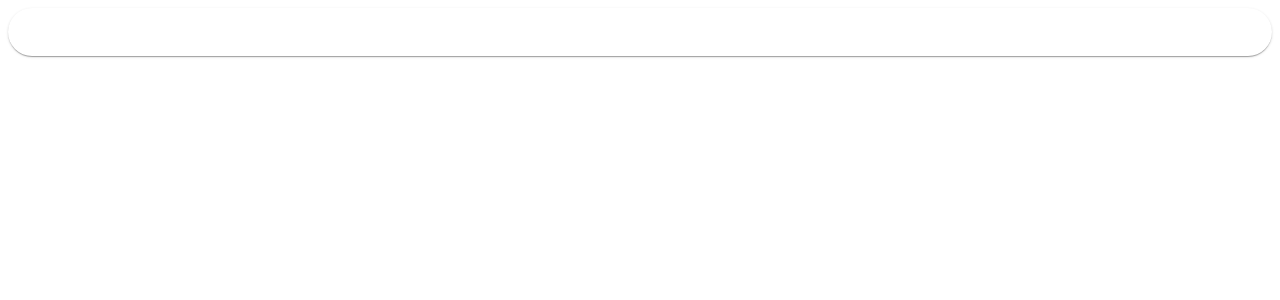
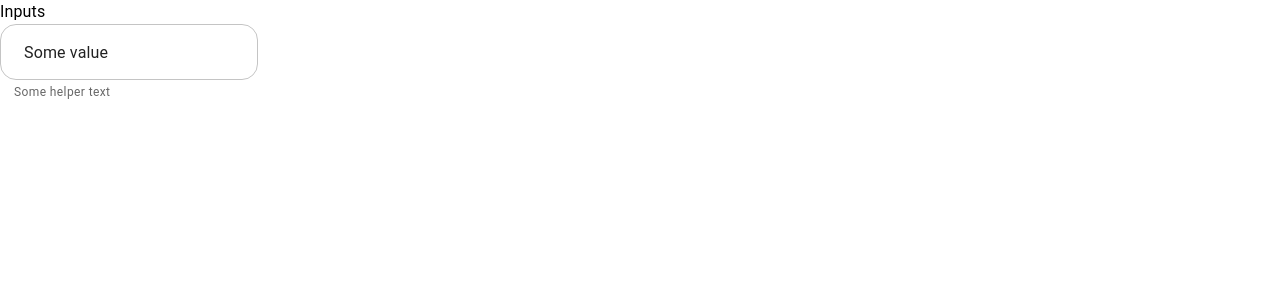
Before and after one commit to iGomezP/ProyectoGOAT, a React (Vite) app in the folder frontaxenacademy/: page /oui in a window 1280 px wide. Shown: the top 300 px of the page. Built offline with nearby package versions, Linux system fonts and the light colour scheme.

Commit message:
primeros estilos

```diff
--- a/frontaxenacademy/package.json
+++ b/frontaxenacademy/package.json
@@ -15,7 +15,8 @@
     "@mui/material": "^5.15.12",
     "env-cmd": "^10.1.0",
     "react": "^18.2.0",
-    "react-dom": "^18.2.0"
+    "react-dom": "^18.2.0",
+    "react-router-dom": "^6.22.2"
   },
   "devDependencies": {
     "@types/react": "^18.2.56",
@@ -26,6 +27,7 @@
     "eslint": "^8.56.0",
     "eslint-plugin-react-hooks": "^4.6.0",
     "eslint-plugin-react-refresh": "^0.4.5",
+    "tailwindcss": "^3.4.1",
     "typescript": "^5.2.2",
     "vite": "^5.1.4"
   }
--- a/frontaxenacademy/src/App.css
+++ b/frontaxenacademy/src/App.css
@@ -0,0 +1,4 @@
+@import 'styles/Login.css';
+@tailwind base;
+@tailwind components;
+@tailwind utilities;
--- a/frontaxenacademy/src/App.tsx
+++ b/frontaxenacademy/src/App.tsx
@@ -1,11 +1,25 @@
+import { Route, createBrowserRouter, createRoutesFromElements, RouterProvider } from 'react-router-dom';
 import './App.css'
-import Index from './components/Login'
+import Login from './components/Admin/Login'
+import Index from './components/General/Index';
+import OuiCatalog from './components/OuiCatalog/OuiCatalog';
+
+const router = createBrowserRouter(
+  createRoutesFromElements(
+    <>
+      <Route path="/index" element={<Index />} />
+      <Route path="/login" element={<Login />} />
+      <Route path="/oui" element={<OuiCatalog />} />
+    </>
+  )
+);
 
 function App() {
 
+
   return (
     <>
-      <Index></Index>
+      <RouterProvider router={router} />
     </>
   )
 }
--- /dev/null
+++ b/frontaxenacademy/src/components/Admin/Login.tsx
@@ -0,0 +1,16 @@
+import { Box, Paper } from "@mui/material"
+
+const Login = () => {
+
+
+
+    return (
+        <>
+            <Box
+                className="login"
+            />
+        </>
+    )
+}
+
+export default Login;
--- /dev/null
+++ b/frontaxenacademy/src/components/General/Index.tsx
@@ -0,0 +1,10 @@
+const Index = () => {
+
+    return (
+        <>
+            <h1>Index</h1>
+        </>
+    )
+}
+
+export default Index;
--- a/frontaxenacademy/src/components/Login.tsx
+++ /dev/null
@@ -1,20 +0,0 @@
-import { Paper } from "@mui/material"
-
-const Index = () => {
-
-
-
-    return (
-        <>
-            <Paper
-                sx={{
-                    p: "24px",
-                    borderRadius: 8,
-                    marginBottom: "24px",
-                }}
-            />
-        </>
-    )
-}
-
-export default Index;
--- /dev/null
+++ b/frontaxenacademy/src/components/OuiCatalog/Inputs/TextField.tsx
@@ -0,0 +1,56 @@
+import {
+  TextField as MuiTextField,
+  TextFieldProps as MuiTextFieldProps,
+  styled,
+} from "@mui/material";
+import {
+  ColorGray,
+  ColorGrayDisabled,
+  ColorPink,
+  ColorPureBlack,
+  ColorPureWhite
+} from "../Theme";
+
+const BASE_PROPS = {
+  height: "56px",
+  borderRadius: "16px",
+  background: ColorPureWhite,
+  display: "inline-flex",
+  paddingLeft: "10px",
+  justifyContent: "center",
+};
+
+const CustomContainedTextField = styled((props: MuiTextFieldProps) => (
+  <MuiTextField {...props} />
+))(({ multiline }) => ({
+  "& .MuiInputBase-root": {
+    ...BASE_PROPS,
+    "& fieldset": {
+      borderColor: "1px solid " + ColorGray,
+    },
+    "&:hover fieldset": {
+      border: ColorPink,
+      borderStyle: "solid",
+    },
+    "&.Mui-focused fieldset": {
+      border: ColorPureBlack,
+      borderStyle: "solid",
+    },
+    "&.Mui-disabled fieldset": {
+      opacity: 0.3,
+      background: ColorGrayDisabled,
+      border: ColorPureBlack,
+
+    },
+    height: multiline ? "auto" : "100%",
+  },
+
+}));
+
+export default function TextField(muiProps: MuiTextFieldProps) {
+  return (
+    <CustomContainedTextField
+      {...muiProps}
+    />
+  );
+}
--- /dev/null
+++ b/frontaxenacademy/src/components/OuiCatalog/Inputs/index.ts
@@ -0,0 +1,5 @@
+import TextField from "./TextField";
+
+export {
+    TextField
+}
--- /dev/null
+++ b/frontaxenacademy/src/components/OuiCatalog/OuiCatalog.tsx
@@ -0,0 +1,16 @@
+import { Box, Typography } from "@mui/material";
+import { TextField } from "./Inputs";
+
+const OuiCatalog = () => {
+
+    return (
+        <>
+            <Box>
+                <Typography>Inputs</Typography>
+                <TextField defaultValue="Some value" helperText="Some helper text" />
+            </Box>
+        </>
+    )
+}
+
+export default OuiCatalog;
--- /dev/null
+++ b/frontaxenacademy/src/components/OuiCatalog/Theme.ts
@@ -0,0 +1,36 @@
+export const PlatformBackgroundColor: string = "#f7f7fc";
+
+// Pallete colors
+export const ColorPinkDark: string = "#840A36";
+export const ColorGrayDark: string = "#A0A3BD";
+export const ColorGrayDark2: string = "#5D6A72";
+
+export const ColorPink: string = "#E5105D";
+export const ColorGray: string = "#B7BBBC";
+export const ColorOrange: string = "#FF8F15";
+export const ColorYellow: string = "#FFCB15";
+export const ColorGreen: string = "#37B134";
+export const ColorBlue: string = "#3D85C3";
+export const ColorGray2: string = "#ECECEC";
+
+export const ColorPinkLight: string = "#FACFDF";
+export const ColorGrayLight: string = "#D9DBE9";
+
+export const ColorPinkDisabled: string = "#ED91AB";
+export const ColorGrayDisabled: string = "#6E7191";
+
+export const ColorPureWhite: string = "#FFF";
+export const ColorWhite: string = "#F9F9FA";
+export const ColorPureBlack: string = "#000";
+
+// Feedback colors
+export const ColorError: string = "#E40173";
+export const ColorErrorLight: string = "#FFE5F2";
+export const ColorWarning: string = "#DCC80F";
+export const ColorWarningLight: string = "#FEFEE5";
+export const ColorInfo: string = "#1976d2";
+export const ColorInfoLight: string = "#C7E9FF";
+export const ColorSuccess: string = "#00CC67";
+export const ColorSuccessLight: string = "#E5FFF2";
+
+export const FontBase: string = "Titillium Web";
--- /dev/null
+++ b/frontaxenacademy/src/styles/Login.css
@@ -0,0 +1,4 @@
+.login {
+    background: linear-gradient(180deg, #3806FF 20.57%, rgba(65, 25, 226, 0) 100%);
+
+}
--- /dev/null
+++ b/frontaxenacademy/tailwind.config.js
@@ -0,0 +1,8 @@
+/** @type {import('tailwindcss').Config} */
+export default {
+  content: [],
+  theme: {
+    extend: {},
+  },
+  plugins: [],
+}
```
Also changed, not shown: 1 other file (tests, documents, lock files or other folders).
